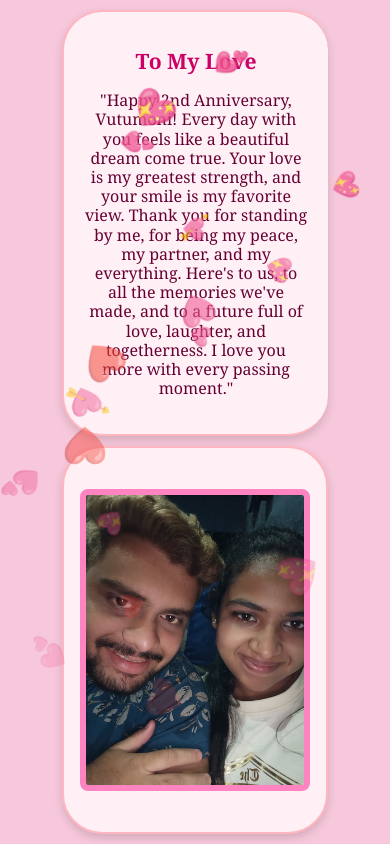
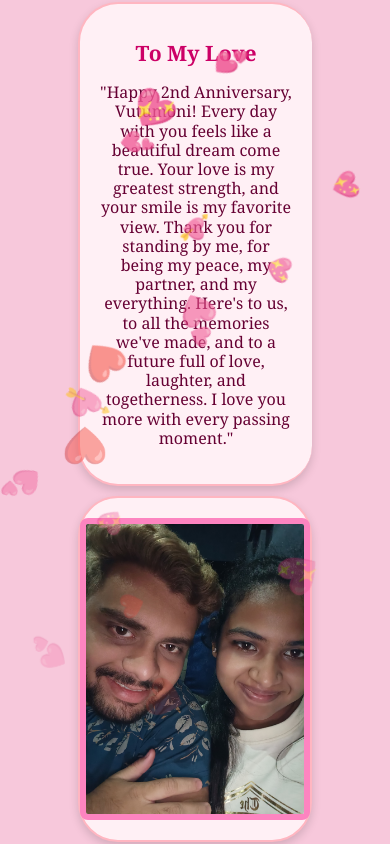
Before and after one commit to deepharh005/Gift_Card, a plain HTML site: page index.html in a window 390 px wide. Drawn offline with Linux system fonts and the light colour scheme.

Commit message:
Update style.css

```diff
--- a/style.css
+++ b/style.css
@@ -109,8 +109,8 @@
     }
 
     .page {
-      width: 68%;
-       height: 88vh;
+      width: 60%;
+       height: 92vh;
       margin: 5px;
       padding: 20px;
     }
```
